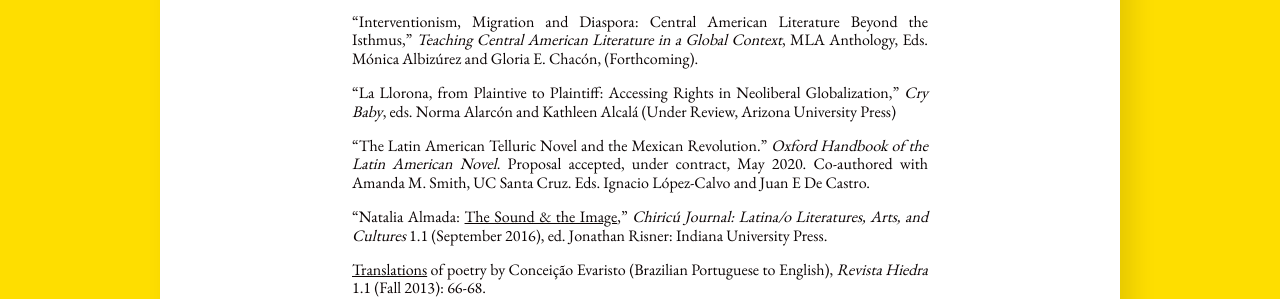
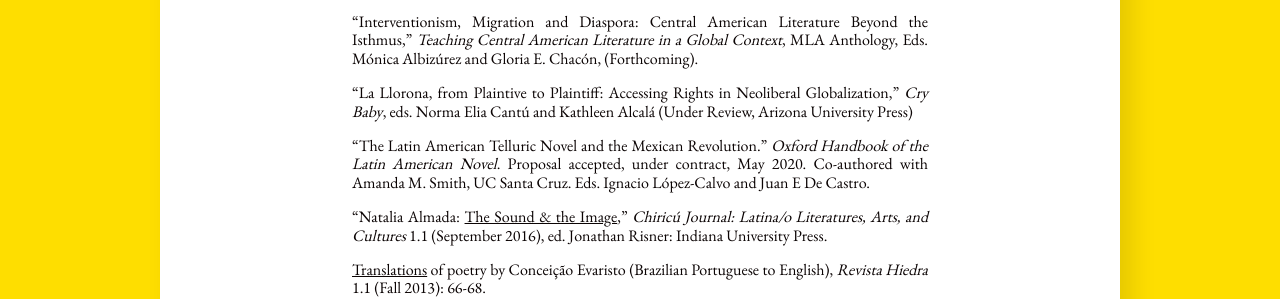
Before and after one commit to dajmcdon/tamara-site, a Jekyll site: the page built from research.md, in a window 1280 px wide and 900 px high, scrolled down 1125 px. Shown: the part 159-458 px from the top of the window. Built offline with Jekyll 4.4.1, drawn with Linux system fonts in a browser that asks for light colours; nearby versions of some CDN libraries; some web fonts are replaced.

Commit message:
updated w Cantú

```diff
--- a/research.md
+++ b/research.md
@@ -38,7 +38,7 @@
 
 * "Interventionism, Migration and Diaspora: Central American Literature Beyond the Isthmus,” _Teaching Central American Literature in a Global Context_, MLA Anthology, Eds. Mónica Albizúrez and Gloria E. Chacón, (Forthcoming).
 
-* "La Llorona, from Plaintive to Plaintiff: Accessing Rights in Neoliberal Globalization," _Cry Baby_, eds. Norma Alarcón and Kathleen Alcalá (Under Review, Arizona University Press)
+* "La Llorona, from Plaintive to Plaintiff: Accessing Rights in Neoliberal Globalization," _Cry Baby_, eds. Norma Elia Cantú and Kathleen Alcalá (Under Review, Arizona University Press)
 
 * “The Latin American Telluric Novel and the Mexican Revolution.” _Oxford Handbook of the Latin American Novel_. Proposal accepted, under contract, May 2020. Co-authored with Amanda M. Smith, UC Santa Cruz. Eds. Ignacio López-Calvo and Juan E De Castro.
 
```
Also changed, not shown: 1 other file.
